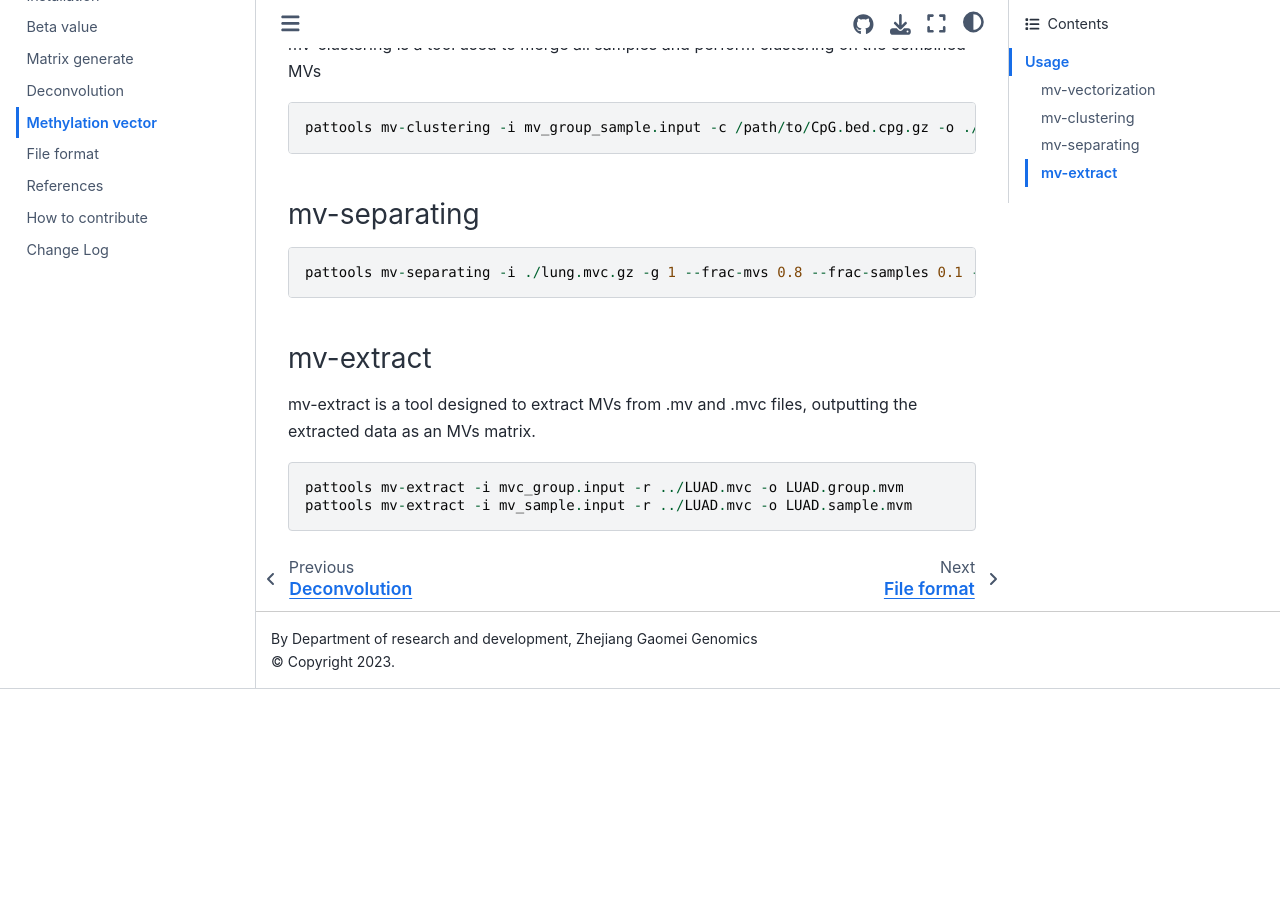
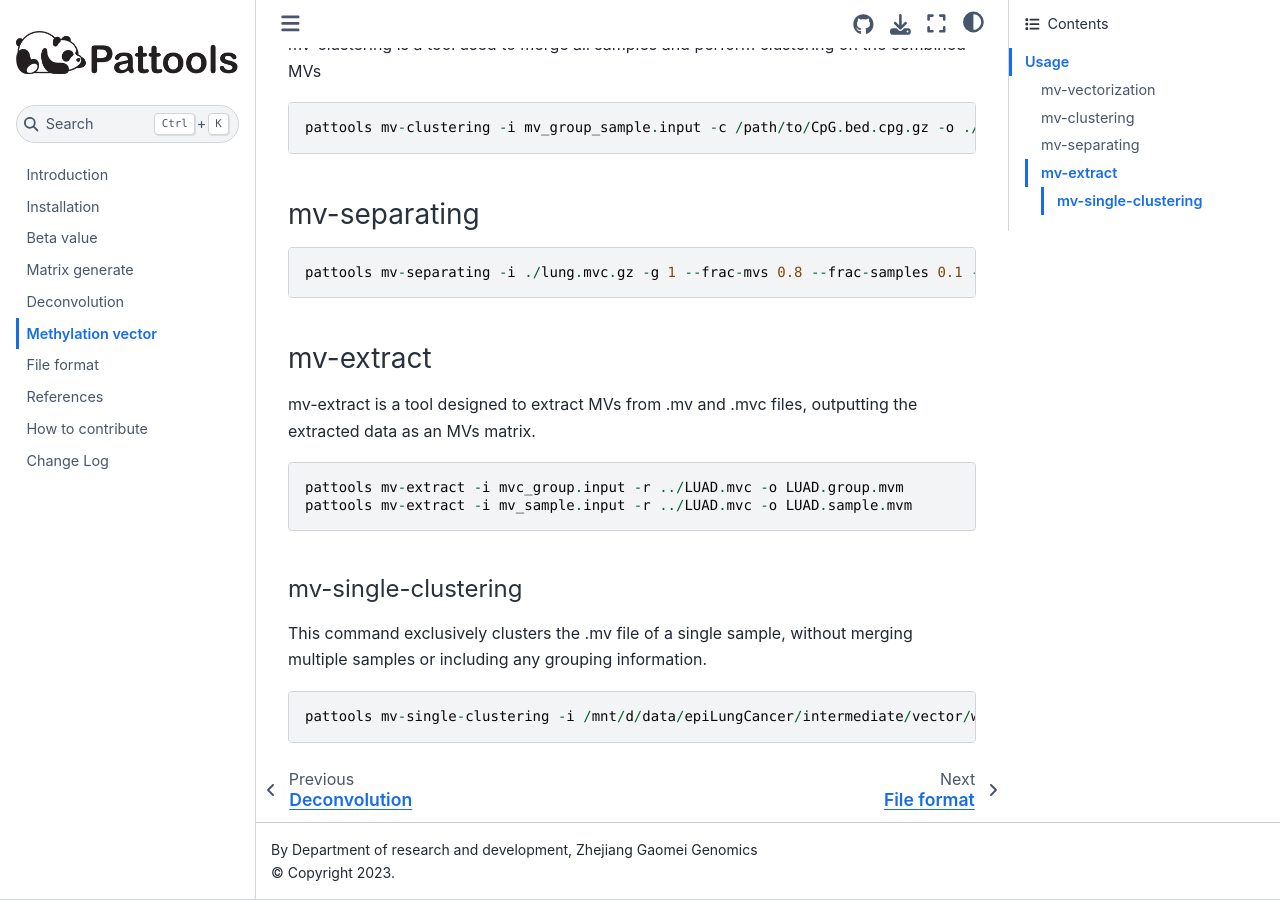
Before and after one commit to hcyvan/pattools, a Jupyter Book: the page built from docs/vector.md, in a window 1280 px wide and 900 px high, scrolled down 1290 px. Built offline with Jupyter Book 1.0.4 settings and Sphinx 7.4.7 and the Sphinx Book theme 1.1.4, drawn with Linux system fonts in a browser that asks for light colours; before the commit the page ends 1979 px from its top, so only the background shows below that.

Commit message:
update docs

````diff
--- a/docs/vector.md
+++ b/docs/vector.md
@@ -59,3 +59,12 @@
 pattools mv-extract -i mvc_group.input -r ../LUAD.mvc -o LUAD.group.mvm
 pattools mv-extract -i mv_sample.input -r ../LUAD.mvc -o LUAD.sample.mvm
 ```
+
+#### mv-single-clustering
+
+This command exclusively clusters the .mv file of a single sample, without merging multiple samples or including any
+grouping information.
+
+```
+pattools mv-single-clustering -i /mnt/d/data/epiLungCancer/intermediate/vector/w5/mv/E05A2071.mv.gz -w5
+```
````
Also changed, not shown: README.md (+0 -6 lines).
